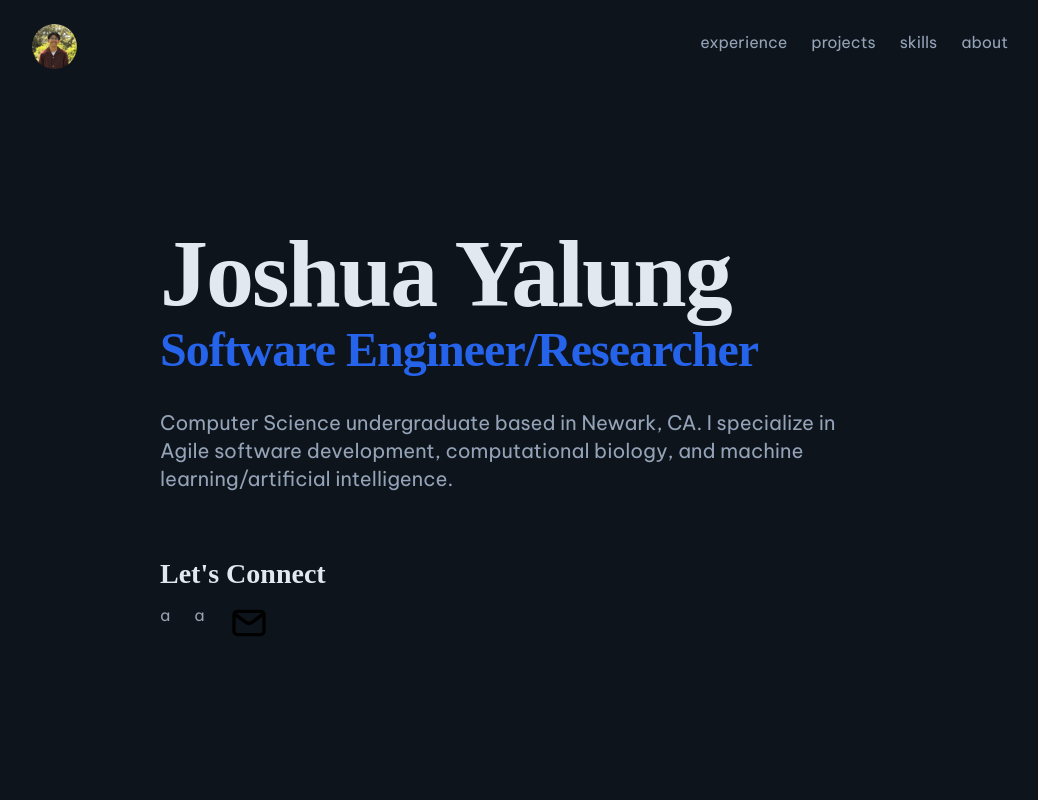
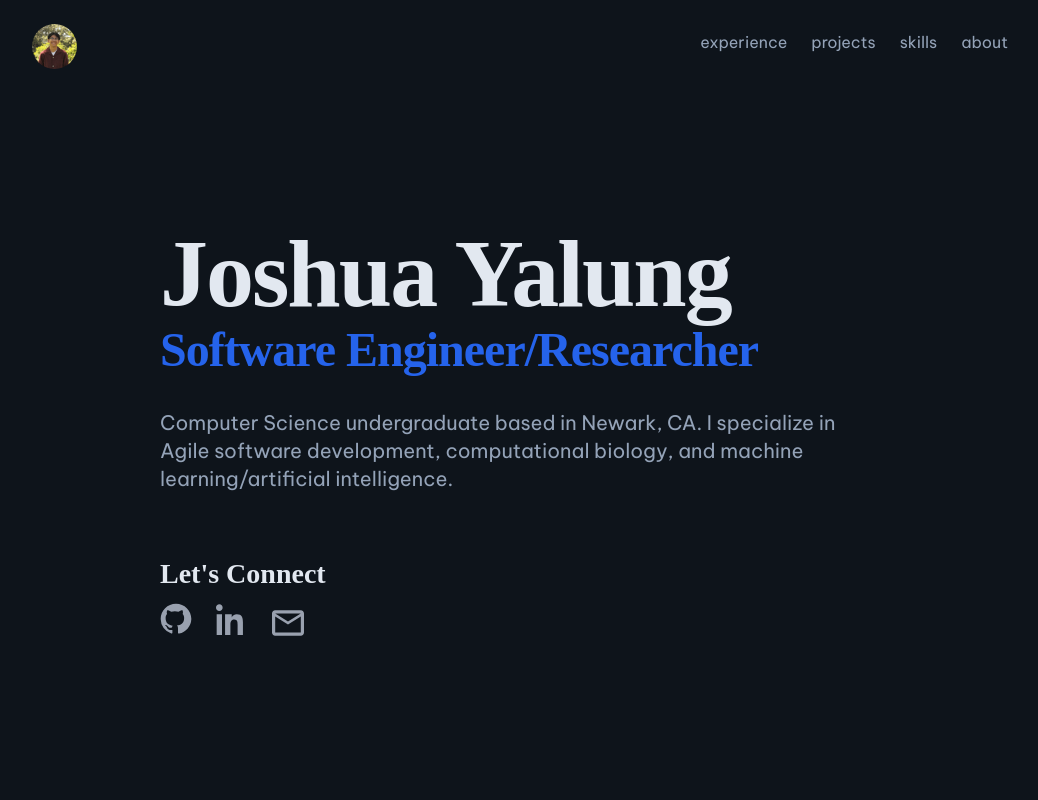
Before and after one commit to jcyalung/portfolio2, an Astro site: page / in a window 1280 px wide. Shown: the top 800 px of the page, without its empty margins (116-1154 px from the left). Built offline with nearby package versions, Linux system fonts and the light colour scheme; Astro itself is replaced by a stand-in of ours; a web font is replaced by a local one.

Commit message:
please work

```diff
--- a/src/components/Hero.astro
+++ b/src/components/Hero.astro
@@ -1,7 +1,8 @@
 ---
 import type { HeroProps } from "@types";
-import { Image } from "astro:assets";
-import Email from "@icons/email.svg";
+import LinkedIn from "@icons/LinkedIn.astro";
+import GitHub from "@icons/GitHub.astro";
+import Email from "@icons/Email.astro";
 type Props = HeroProps;
 
 const { name, specialty, summary, email, linkedin, github } = Astro.props;
@@ -25,18 +26,16 @@ const { name, specialty, summary, email, linkedin, github } = Astro.props;
   <h3 class="mb-1.5 font-serif text-2xl font-semibold text-white">
           Let's Connect
   </h3>
-  <div class="flex space-x-6 items-left my-3">
-          <a href={github} target="_blank"
-              class="text-gray-400 hover:text-white transition-colors hover:scale-105 transform duration-200">
-            a
-          </a>
-          <a href={linkedin} target="_blank"
-            class="text-gray-400 hover:text-white transition-colors hover:scale-105 transform duration-200">
-            a
-          </a>
-          <a href={email} target="_blank" rel="noreferrer"
-          class="text-gray-400  underline hover:text-white transition-colors hover:scale-105 transform duration-200">
-          <Email class="w-10 h-10 text-gray-500 underline"/>
-        </a>
-        </div>
+  <div class="flex space-x-6 items-center my-3">
+  <a href={github} target="_blank" class="text-gray-400 hover:text-white">
+    <GitHub class="w-8 h-8" />
+  </a>
+  <a href={linkedin} target="_blank" class="text-gray-400 hover:text-white">
+    <LinkedIn class="w-8 h-8" />
+  </a>
+  <a href={`mailto:${email}`} target="_blank" class="text-gray-400 hover:text-white">
+    <Email class="w-8 h-8 scale-120 translate-y-1"/>
+  </a>
+</div>
+
 </section>
--- a/src/components/Skills.astro
+++ b/src/components/Skills.astro
@@ -17,7 +17,7 @@ const {languages, frameworks, interests} = Astro.props;
     </div>
     <div class="frameworks">
         <h4 class="mb-0.5 font-serif text-2xl font-medium text-primary">
-            frameworks
+            Frameworks
         </h4>
         <p class="relative mb-3 pl-8 text-lg text-neutral before:absolute before:top-1 before:left-0">
             {frameworks}
--- a/src/config/index.ts
+++ b/src/config/index.ts
@@ -86,8 +86,8 @@ export const SITE_CONTENT: SiteContent = {
     },
   ],
   skills: {
-    languages:"Python, Java, Javascript, C++, SQL, R, MATLAB, PowerScript, Batch, TypeScript",
-    frameworks:"JUnit, Git, GitHub, Arduino, MongoDB, Firestore, scikit-learn, biopython, Scrum, Jira, FastAPI, Next, Express, Astro, Fastify, Jupyter, PyTorch, Supabase, Docker, Nginx",
+    languages:"Python, Java, JavaScript, C++, SQL, R, MATLAB, PowerScript, Batch, TypeScript, HTML, CSS",
+    frameworks:"JUnit, Git, GitHub, Arduino, MongoDB, Firestore, scikit-learn, biopython, Scrum, Jira, FastAPI, Next, Vite, React, Requests, Tailwind, Express, Astro, Fastify, Jupyter, PyTorch, Pandas, MongoDB, MySQL, SQLite, Supabase, Docker, Nginx, Figma",
     interests:"agile development, cloud computing, bioinformatics, computational biology, AI/ML, education, badminton, basketball",
   },
   about: {
--- /dev/null
+++ b/src/icons/Email.astro
@@ -0,0 +1,14 @@
+---
+const { class: className = 'w-8 h-8 inline-block align-middle' } = Astro.props;
+---
+<svg
+  xmlns="http://www.w3.org/2000/svg"
+  viewBox="0 0 24 24"
+  preserveAspectRatio="xMidYMid meet"
+  fill="currentColor"
+  class={className}
+  role="img"
+  aria-hidden="false"
+>
+  <path d="M20 4H4c-1.1 0-2 .9-2 2v12c0 1.1.9 2 2 2h16c1.1 0 2-.9 2-2V6c0-1.1-.9-2-2-2zm0 2-8 5-8-5h16zm0 12H4V8l8 5 8-5v10z"/>
+</svg>
--- /dev/null
+++ b/src/icons/GitHub.astro
@@ -0,0 +1,12 @@
+---
+const { class: className } = Astro.props;
+---
+
+<svg
+  xmlns="http://www.w3.org/2000/svg"
+  viewBox="0 0 24 24"
+  fill="currentColor"
+  class={className}
+>
+  <path d="M12 .5C5.65.5.5 5.65.5 12a11.5 11.5 0 008 10.9c.6.1.8-.3.8-.6v-2.1c-3.3.7-4-1.6-4-1.6-.5-1.2-1.1-1.5-1.1-1.5-.9-.6.1-.6.1-.6 1 .1 1.6 1 1.6 1 .9 1.6 2.4 1.1 3 .8.1-.6.4-1.1.7-1.3-2.6-.3-5.4-1.3-5.4-5.7 0-1.2.4-2.2 1.1-3-.1-.3-.5-1.4.1-2.9 0 0 .9-.3 3 1.1a10.5 10.5 0 015.5 0c2.1-1.4 3-1.1 3-1.1.6 1.5.2 2.6.1 2.9.7.8 1.1 1.8 1.1 3 0 4.4-2.8 5.3-5.4 5.6.5.4.8 1.1.8 2.2v3.2c0 .3.2.7.8.6A11.5 11.5 0 0023.5 12c0-6.35-5.15-11.5-11.5-11.5z"/>
+</svg>
--- /dev/null
+++ b/src/icons/LinkedIn.astro
@@ -0,0 +1,12 @@
+---
+const { class: className } = Astro.props;
+---
+
+<svg
+  xmlns="http://www.w3.org/2000/svg"
+  viewBox="0 0 24 24"
+  fill="currentColor"
+  class={className}
+>
+  <path d="M4.98 3.5C4.98 4.9 3.9 6 2.5 6S0 4.9 0 3.5 1.1 1 2.5 1s2.48 1.1 2.48 2.5zM.5 8.5h4V24h-4V8.5zm7.5 0h3.8v2.1h.1c.5-1 1.8-2.1 3.7-2.1 3.9 0 4.6 2.6 4.6 6V24h-4v-7.7c0-1.8 0-4-2.5-4s-2.9 2-2.9 3.9V24h-4V8.5z"/>
+</svg>
```
Also changed, not shown: src/icons/email.svg (deleted), src/icons/github.svg (deleted), src/icons/linkedin.svg (deleted).
